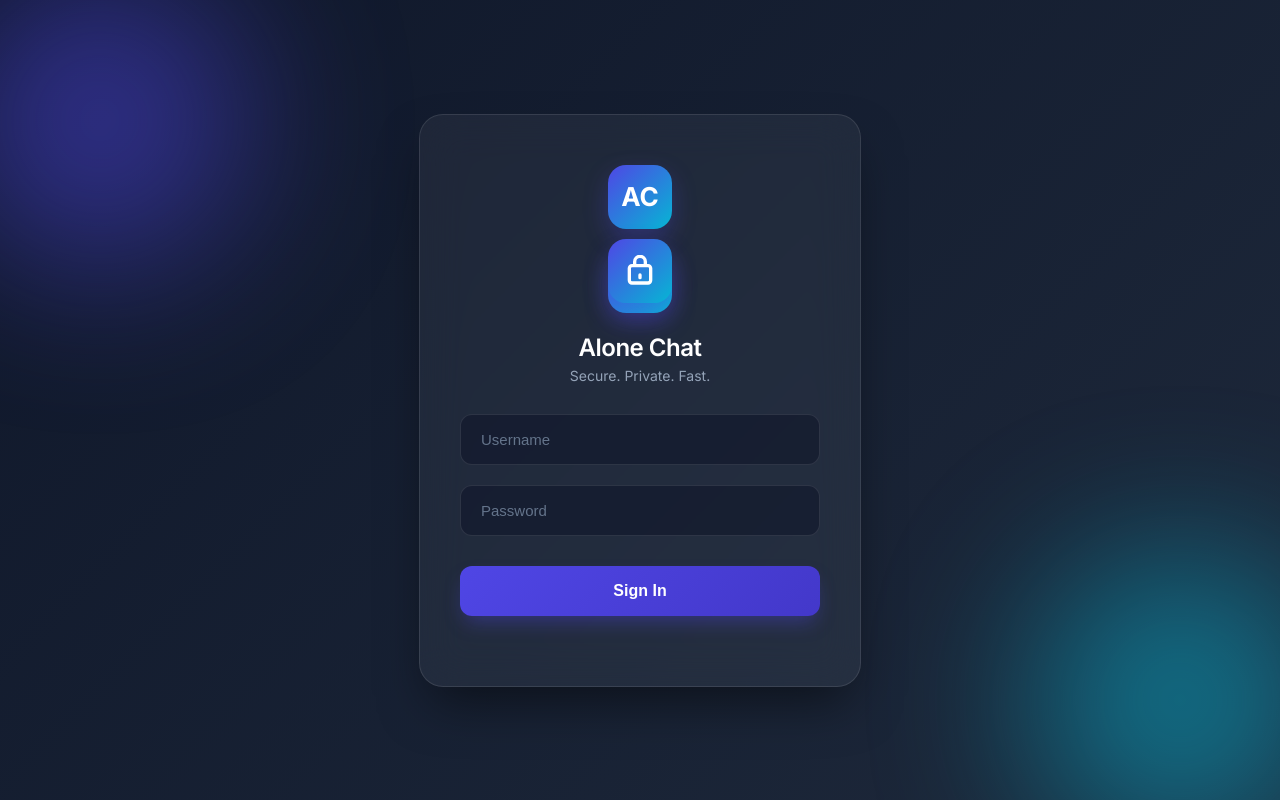
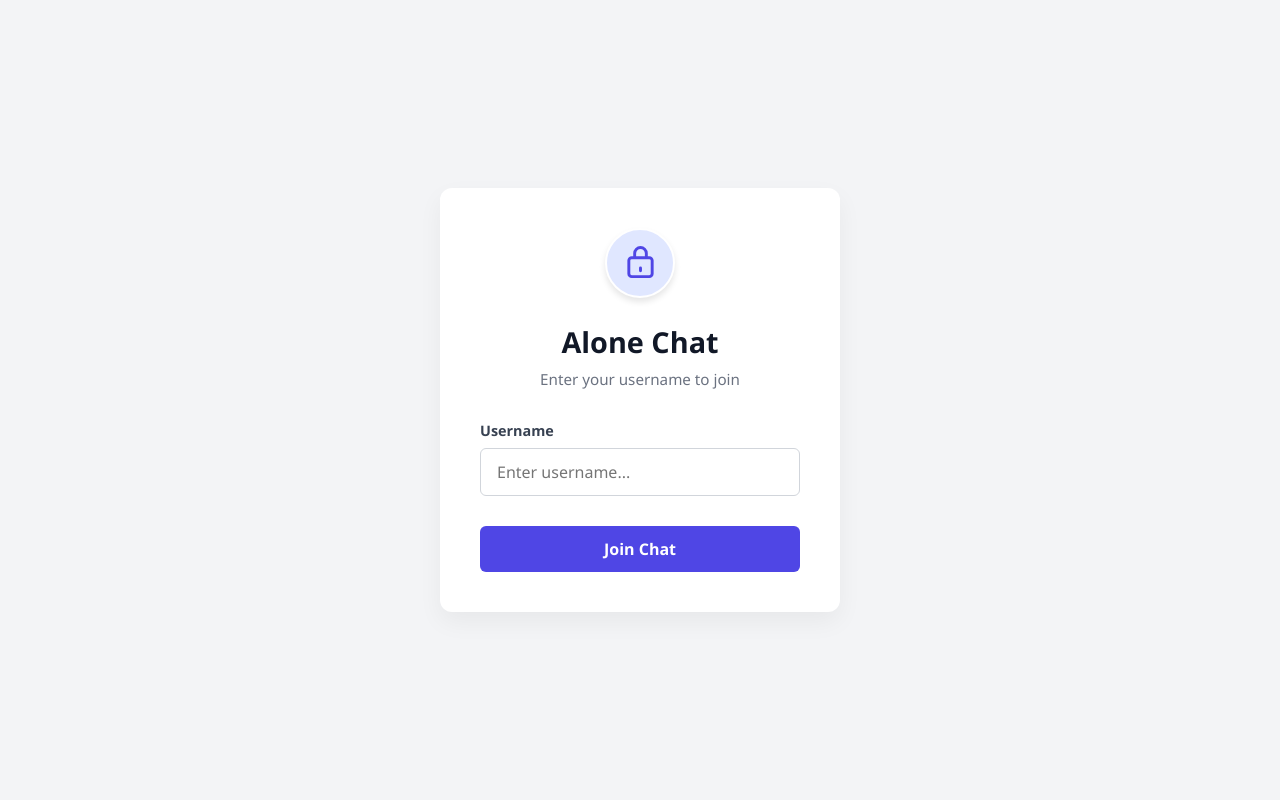
Before and after one commit to cyber-lol-0/Private-chat, a website: page public/index.html in a window 1280 px wide. Drawn offline with nearby package versions, Linux system fonts and the light colour scheme; no server answers.

Commit message:
Update index.html

```diff
--- a/public/index.html
+++ b/public/index.html
@@ -1,191 +1,424 @@
 <!DOCTYPE html>
+
 
 <html lang="en">
 
+
 <head>
+
 
     <meta charset="UTF-8">
 
-    <meta name="viewport" content="width=device-width, initial-scale=1.0, maximum-scale=1.0, user-scalable=no">
 
-    <title>Alone Chat</title>
+    <meta name="viewport" content="width=device-width, initial-scale=1.0">
 
-    <link rel="stylesheet" href="style.css">
 
-    <link href="https://fonts.googleapis.com/icon?family=Material+Icons" rel="stylesheet">
+    <title>Alone Chat - Login</title>
 
-    <link href="https://fonts.googleapis.com/css2?family=Inter:wght@300;400;500;600;700&display=swap" rel="stylesheet">
+
+    <link rel="stylesheet" href="https://cdnjs.cloudflare.com/ajax/libs/font-awesome/5.15.3/css/all.min.css">
+
+
+    <style>
+
+
+        /* --- CSS STYLES --- */
+
+
+        * {
+
+
+            box-sizing: border-box;
+
+
+            margin: 0;
+
+
+            padding: 0;
+
+
+            font-family: 'Segoe UI', Tahoma, Geneva, Verdana, sans-serif;
+
+
+        }
+
+
+
+
+
+        body {
+
+
+            background-color: #f3f4f6; /* Soft grey background */
+
+
+            display: flex;
+
+
+            justify-content: center;
+
+
+            align-items: center;
+
+
+            height: 100vh;
+
+
+        }
+
+
+
+
+
+        .login-container {
+
+
+            background-color: white;
+
+
+            padding: 2.5rem;
+
+
+            border-radius: 12px;
+
+
+            box-shadow: 0 10px 25px rgba(0, 0, 0, 0.05);
+
+
+            width: 100%;
+
+
+            max-width: 400px;
+
+
+            text-align: center;
+
+
+        }
+
+
+
+
+
+        /* Lock Icon Styling */
+
+
+        .icon-wrapper {
+
+
+            width: 70px;
+
+
+            height: 70px;
+
+
+            background-color: #e0e7ff; /* Light indigo background */
+
+
+            border-radius: 50%;
+
+
+            display: flex;
+
+
+            align-items: center;
+
+
+            justify-content: center;
+
+
+            margin: 0 auto 1.5rem auto;
+
+
+            color: #4f46e5; /* Indigo icon color */
+
+
+            border: 2px solid white;
+
+
+            box-shadow: 0 4px 6px rgba(0,0,0,0.1);
+
+
+        }
+
+
+
+
+
+        /* SVG Lock Dimensions */
+
+
+        .icon-wrapper svg {
+
+
+            width: 35px;
+
+
+            height: 35px;
+
+
+        }
+
+
+
+
+
+        /* "Alone Chat" Title */
+
+
+        h1 {
+
+
+            color: #111827;
+
+
+            font-size: 1.8rem;
+
+
+            font-weight: 700;
+
+
+            margin-bottom: 0.5rem;
+
+
+        }
+
+
+
+
+
+        .subtitle {
+
+
+            color: #6b7280;
+
+
+            font-size: 0.95rem;
+
+
+            margin-bottom: 2rem;
+
+
+        }
+
+
+
+
+
+        /* Form Styling */
+
+
+        .form-control {
+
+
+            margin-bottom: 1.25rem;
+
+
+            text-align: left;
+
+
+        }
+
+
+
+
+
+        label {
+
+
+            display: block;
+
+
+            margin-bottom: 0.5rem;
+
+
+            color: #374151;
+
+
+            font-size: 0.9rem;
+
+
+            font-weight: 600;
+
+
+        }
+
+
+
+
+
+        input {
+
+
+            width: 100%;
+
+
+            padding: 0.75rem 1rem;
+
+
+            border: 1px solid #d1d5db;
+
+
+            border-radius: 6px;
+
+
+            font-size: 1rem;
+
+
+            transition: all 0.2s;
+
+
+        }
+
+
+
+
+
+        input:focus {
+
+
+            outline: none;
+
+
+            border-color: #4f46e5;
+
+
+            box-shadow: 0 0 0 3px rgba(79, 70, 229, 0.1);
+
+
+        }
+
+
+
+
+
+        /* Login Button */
+
+
+        .btn {
+
+
+            width: 100%;
+
+
+            padding: 0.75rem;
+
+
+            background-color: #4f46e5;
+
+
+            color: white;
+
+
+            border: none;
+
+
+            border-radius: 6px;
+
+
+            font-size: 1rem;
+
+
+            font-weight: 600;
+
+
+            cursor: pointer;
+
+
+            transition: background-color 0.2s;
+
+
+            margin-top: 10px;
+
+
+        }
+
+
+
+
+
+        .btn:hover {
+
+
+            background-color: #4338ca;
+
+
+        }
+
+
+    </style>
+
 
 </head>
+
 
 <body>
 
 
 
-    <div id="login-view">
 
-        <div class="orb orb-1"></div>
 
-        <div class="orb orb-2"></div>
+    <div class="login-container">
+
+
+        <div class="icon-wrapper">
+
+
+            <svg viewBox="0 0 24 24" fill="none" xmlns="http://www.w3.org/2000/svg">
+
+
+                <path d="M12 15V17M6 21H18C19.1046 21 20 20.1046 20 19V10C20 8.89543 19.1046 8 18 8H6C4.89543 8 4 8.89543 4 10V19C4 20.1046 4.89543 21 6 21ZM16 8V5C16 2.79086 14.2091 1 12 1C9.79086 1 8 2.79086 8 5V8H16Z"
+
+
+                      stroke="currentColor" stroke-width="2" stroke-linecap="round" stroke-linejoin="round"/>
+
+
+            </svg>
+
+
+        </div>
 
 
 
-        <div class="glass-card">
 
 
-            <div class="logo">AC</div>
+        <h1>Alone Chat</h1>
 
 
-            <div class="logo"><div class="logo">
+        <p class="subtitle">Enter your username to join</p>
 
 
-    <svg width="32" height="32" viewBox="0 0 24 24" fill="none" xmlns="http://www.w3.org/2000/svg">
 
 
-        <path d="M12 15V17M6 21H18C19.1046 21 20 20.1046 20 19V10C20 8.89543 19.1046 8 18 8H6C4.89543 8 4 8.89543 4 10V19C4 20.1046 4.89543 21 6 21ZM16 8V5C16 2.79086 14.2091 1 12 1C9.79086 1 8 2.79086 8 5V8H16Z"
+
+        <form action="chat.html">
 
 
-              stroke="white" stroke-width="2.5" stroke-linecap="round" stroke-linejoin="round"/>
+            <div class="form-control">
 
 
-    </svg>
+                <label for="username">Username</label>
 
 
-</div>
+                <input type="text" name="username" id="username" placeholder="Enter username..." required>
 
 
             </div>
 
-            <h2>Alone Chat</h2>
 
-            <p class="subtitle">Secure. Private. Fast.</p>
+            <button type="submit" class="btn">Join Chat</button>
 
 
+        </form>
 
-            <div class="field">
-
-                <input type="text" id="login-user" placeholder="Username" autocomplete="off" onkeydown="handleKey(event, 'login')">
-
-            </div>
-
-            <div class="field">
-
-                <input type="password" id="login-pass" placeholder="Password" onkeydown="handleKey(event, 'login')">
-
-            </div>
-
-
-
-            <button id="login-btn" onclick="doLogin()" onkeydown="handleKey(event, 'login')">Sign In</button>
-
-            <div id="login-error"></div>
-
-        </div>
 
     </div>
 
 
 
-    <div id="app-view" class="hidden">
 
-
-
-        <aside class="sidebar" id="sidebar-panel">
-
-            <div class="sidebar-head">
-
-                <h3>Alone Chat</h3>
-
-                <div id="admin-badge" class="hidden">ADMIN</div>
-
-            </div>
-
-            <div class="tabs">
-
-                <button onclick="showSection('chats')" class="active-tab">Chats</button>
-
-                <button onclick="showSection('admin')" id="admin-tab-btn" class="hidden">Admin</button>
-
-                <button onclick="logout()" class="logout-icon"><span class="material-icons">logout</span></button>
-
-            </div>
-
-            <div id="chat-list" class="list-area"></div>
-
-
-
-            <div id="admin-panel" class="list-area hidden">
-
-                <div class="admin-card">
-
-                    <h4>Create User</h4>
-
-                    <input type="text" id="new-user-name" placeholder="Username" onkeydown="handleKey(event, 'admin_user')">
-
-                    <input type="text" id="new-user-pass" placeholder="Password" onkeydown="handleKey(event, 'admin_user')">
-
-                    <button onclick="adminCreateUser()">Create User</button>
-
-                </div>
-
-                <div class="admin-card">
-
-                    <h4>Create Group</h4>
-
-                    <input type="text" id="new-group-name" placeholder="Group Name" onkeydown="handleKey(event, 'admin_group')">
-
-                    <button onclick="adminCreateGroup()">Create Group</button>
-
-                </div>
-
-            </div>
-
-        </aside>
-
-
-
-        <main class="chat-area" id="chat-panel">
-
-            <header>
-
-                <button class="back-btn mobile-only" onclick="closeChat()">
-
-                    <span class="material-icons">arrow_back</span>
-
-                </button>
-
-                <div class="header-info">
-
-                    <h3 id="chat-title">Select a Chat</h3>
-
-                    <span id="chat-status"></span>
-
-                </div>
-
-            </header>
-
-            <div id="messages">
-
-                <div class="placeholder"><span class="material-icons">forum</span><p>Start messaging</p></div>
-
-            </div>
-
-            <footer>
-
-                <input type="text" id="msg-input" placeholder="Message..." onkeydown="handleKey(event, 'chat')">
-
-                <button onclick="sendMsg()"><span class="material-icons">send</span></button>
-
-            </footer>
-
-        </main>
-
-    </div>
-
-    <script src="/socket.io/socket.io.js"></script>
-
-    <script src="script.js"></script>
 
 </body>
 
+
 </html>
```
